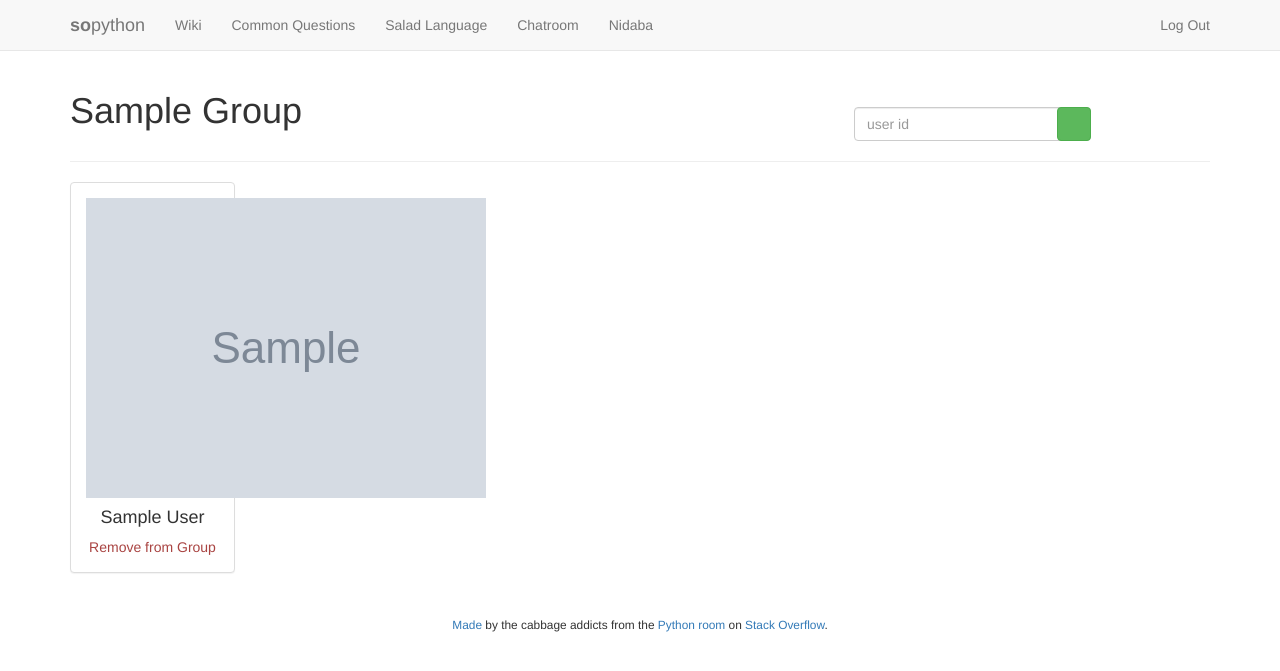
After one commit to sopython/sopython-site, a Flask app: template sopy/templates/admin/view_group.html in a window 1280 px wide. The commit adds this page. Shown: the top 671 px of the page. Run offline with Flask 2, Linux system fonts and the light colour scheme; the template is opened without the code that fills it: values that come from a table or form of the project are taken from there, most other values are stand-ins (such as "Sample title", 1, 10 or a date in 2020); grey boxes marked "Sample" are stand-in pictures; parts of the project's set-up code (start-up, migrations or seed data) failed here and were passed over; some libraries are stand-ins or nearby versions; some web fonts are replaced.

Commit message:
create admin page

```diff
--- a/sopy/__init__.py
+++ b/sopy/__init__.py
@@ -28,7 +28,7 @@ def create_app(info=None):
 
     views.init_app(app)
 
-    from sopy import auth, tags, se_data, canon, salad, wiki, pages
+    from sopy import auth, tags, se_data, canon, salad, wiki, pages, admin
 
     app.register_blueprint(auth.bp, url_prefix='/auth')
     app.register_blueprint(tags.bp, url_prefix='/tags')
@@ -37,6 +37,7 @@ def create_app(info=None):
     app.register_blueprint(salad.bp, url_prefix='/salad')
     app.register_blueprint(wiki.bp, url_prefix='/wiki')
     app.register_blueprint(pages.bp, url_prefix='/pages')
+    app.register_blueprint(admin.bp, url_prefix='/admin')
 
     from sopy.ext.views import template
 
--- /dev/null
+++ b/sopy/admin/forms.py
@@ -0,0 +1,16 @@
+from wtforms import ValidationError
+from flask.ext.wtf import Form
+from wtforms.fields import StringField
+from wtforms.validators import Required
+
+from sopy.auth.models import User
+
+
+class EditUserGroupsForm(Form):
+    """ a form to add a user to a group """
+    user_id = StringField('user id', validators=[Required()])
+
+    def validate_user_id(self, field):
+        """ check that the user ID exists in the db """
+        if User.query.get(field.data) is None:
+            raise ValidationError('No user with that ID exists')
--- a/sopy/se_data/models.py
+++ b/sopy/se_data/models.py
@@ -11,6 +11,7 @@ user_id_re = re.compile(r'/u(?:sers)?/([0-9]+)')
 
 class SEUser(ExternalIDModel):
     display_name = db.Column(db.String, nullable=False)
+    profile_image = db.Column(db.String)
 
     def __str__(self):
         return self.display_name
@@ -41,6 +42,7 @@ class SEUser(ExternalIDModel):
             data = r.json()['items'][0]
 
         self.display_name = data['display_name']
+        self.profile_image = data['profile_image']
 
         return self
 
--- a/sopy/static/app.css
+++ b/sopy/static/app.css
@@ -2,3 +2,9 @@ body>footer {
     text-align: center;
     padding-top: 21px;
 }
+
+.vbottom {
+    display: inline-block;
+    vertical-align: bottom;
+    float: none;
+}
--- /dev/null
+++ b/sopy/templates/admin/base.html
@@ -0,0 +1,3 @@
+{% extends "base.html" %}
+
+{% block nav_admin %}active{% endblock %}
--- /dev/null
+++ b/sopy/templates/admin/view_group.html
@@ -0,0 +1,47 @@
+{% extends "admin/base.html" %}
+
+{% block title %}{{ group }} group{% endblock %}
+{% block content %}
+<div class="row">
+    <div class="col-md-4 vbottom">
+        <h1>{{ group|title }}</h1>
+    </div>
+
+    <div class="col-md-3 col-md-offset-4 vbottom">
+        <form action="" method="POST" class="form-inline" role="form">
+            {{ form.hidden_tag() }}
+            <div class="form-group has-feedback {% if form.user_id.errors %}has-error{% endif %}">
+                {{ form.user_id(class_='form-control', placeholder='user id') }}
+                <button type="submit" class="btn btn-success form-control-feedback">
+                    <span class="glyphicon glyphicon-plus-sign text-default"></span>
+                </button>
+                {% if form.user_id.errors %}
+                    {% for error in form.user_id.errors %}
+                    <p class="help-block">{{ error }}</p>
+                    {% endfor %}
+                {% endif %}
+            </div>
+        </form>
+    </div>
+
+</div>
+<hr/>
+
+
+<div class="row">
+    {% for user in group_users %}
+    <div class="col-md-2">
+        <div class="panel panel-default">
+            <div class="panel-body text-center">
+               <img src="{{ user.profile_image }}" />
+               <h4>{{ user.display_name }}</h4>
+               <a href="{{ url_for('admin.remove_user_from_group', group_name=group, user_id=user.id) }}"
+                class="text-center text-danger">
+                   Remove from Group
+               </a>
+            </div>
+        </div>
+    </div>
+    {% endfor %}
+</div>
+{% endblock %}
--- a/sopy/templates/base.html
+++ b/sopy/templates/base.html
@@ -31,6 +31,9 @@
                         {% else %}
                             <li class="{% block nav_user %}{% endblock %}"><a href="#">{{ current_user.display_name }}</a></li>
                             <li><a href="{{ url_for('auth.logout') }}">Log Out</a></li>
+                            {% if has_group('approved') %}
+                                <li class="{% block nav_admin %}{% endblock %}"><a href="{{ url_for('admin.view_all_groups') }}">Admin</a></li>
+                            {% endif %}
                         {% endif %}
                     </ul>
                 </div>
```
Also changed, not shown: sopy/admin/__init__.py (added, +7 -0 lines), sopy/admin/views.py (added, +50 -0 lines), sopy/migrations/1f5a6a1a28c_add_profile_image.py (added, +25 -0 lines), sopy/templates/admin/view_all_groups.html (added, +15 -0 lines).
